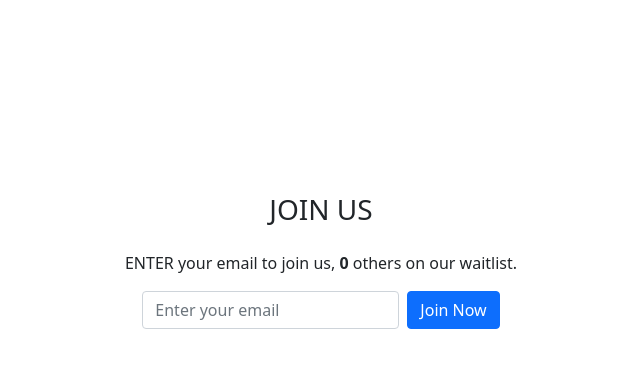
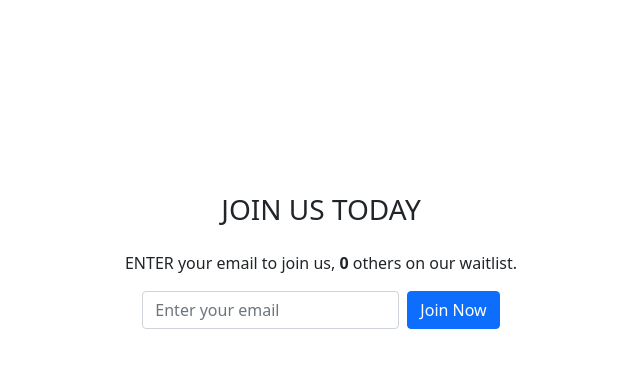
Before and after one commit to pieeee/node-mysql-cpanel, a Node server app: page / in a window 1280 px wide. Shown: the part 139-507 px from the top of the page, without its empty margins (319-959 px from the left). Run offline with Node 20, Linux system fonts and the light colour scheme; data that the repository does not hold is empty.

Commit message:
🚀 Deployed

```diff
--- a/src/index.js
+++ b/src/index.js
@@ -20,6 +20,8 @@ app.get('/', async (req, res) => {
   }
 })
 
+
+
 app.post('/register', async (req, res) => {
   try {
     const person = { email: req.body.email }
--- a/views/home.ejs
+++ b/views/home.ejs
@@ -14,7 +14,7 @@
 
         <div class="d-flex align-items-center justify-content-center" style="height: 100vh;">
             <div class="container p-5 d-flex flex-column align-items-center">
-                <h3 class="mb-4">JOIN US</h3>
+                <h3 class="mb-4">JOIN US TODAY</h3>
                 <p>ENTER your email to join us,
                     <strong>
                         <%=data%>
```
